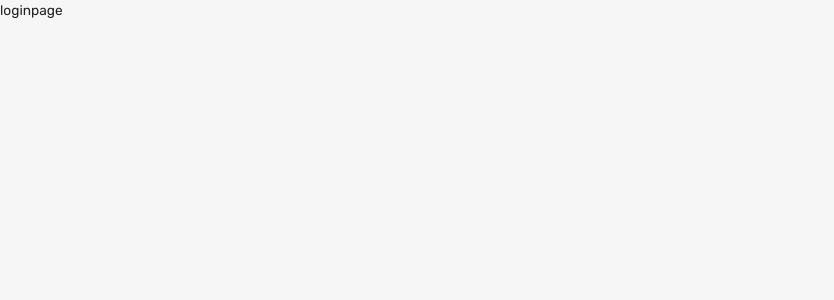
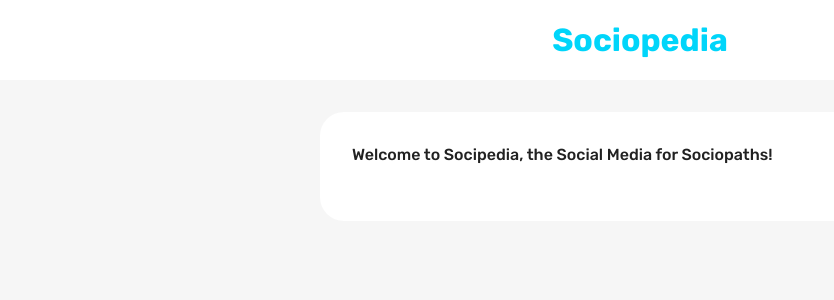
Before and after one commit to Norbert-Code/learn-mern-social-media, a React (Create React App) app in the folder client/: page / in a window 1280 px wide. Shown: the top 300 px of the page, without its empty margins (0-834 px from the left). Built offline with nearby package versions, Linux system fonts and the light colour scheme.

Commit message:
skeleton loginPage

```diff
--- a/client/src/scenes/loginPage/index.jsx
+++ b/client/src/scenes/loginPage/index.jsx
@@ -1,6 +1,37 @@
+import { Box, Typography, useTheme, useMediaQuery } from "@mui/material";
 
 const LoginPage = () => {
-    return (<div>loginpage</div>)
+  const theme = useTheme();
+  const isNonMobileScreens = useMediaQuery("(min-width: 1000px)");
+  return (
+    <Box>
+      <Box
+        width="100%"
+        backgroundColor={theme.palette.background.alt}
+        p="1rem 6%"
+        textAlign="center"
+      >
+        <Typography
+        fontWeight="bold"
+        fontSize="clamp(1rem, 2rem, 2.25rem)"
+        color="primary"
+        >
+          Sociopedia
+        </Typography>
+      </Box>
+      <Box
+        width={isNonMobileScreens ? "50%" : "93%"}
+        p="2rem"
+        m="2rem auto"
+        borderRadius="1.5rem"
+        backgroundColor={theme.palette.background.alt}
+      >
+        <Typography fontWeight="500" variant="h5" sx={{ mb: "1.5rem" }}>
+          Welcome to Socipedia, the Social Media for Sociopaths!
+        </Typography>
+      </Box>
+    </Box>
+  )
 }
 
 export default LoginPage;
```
